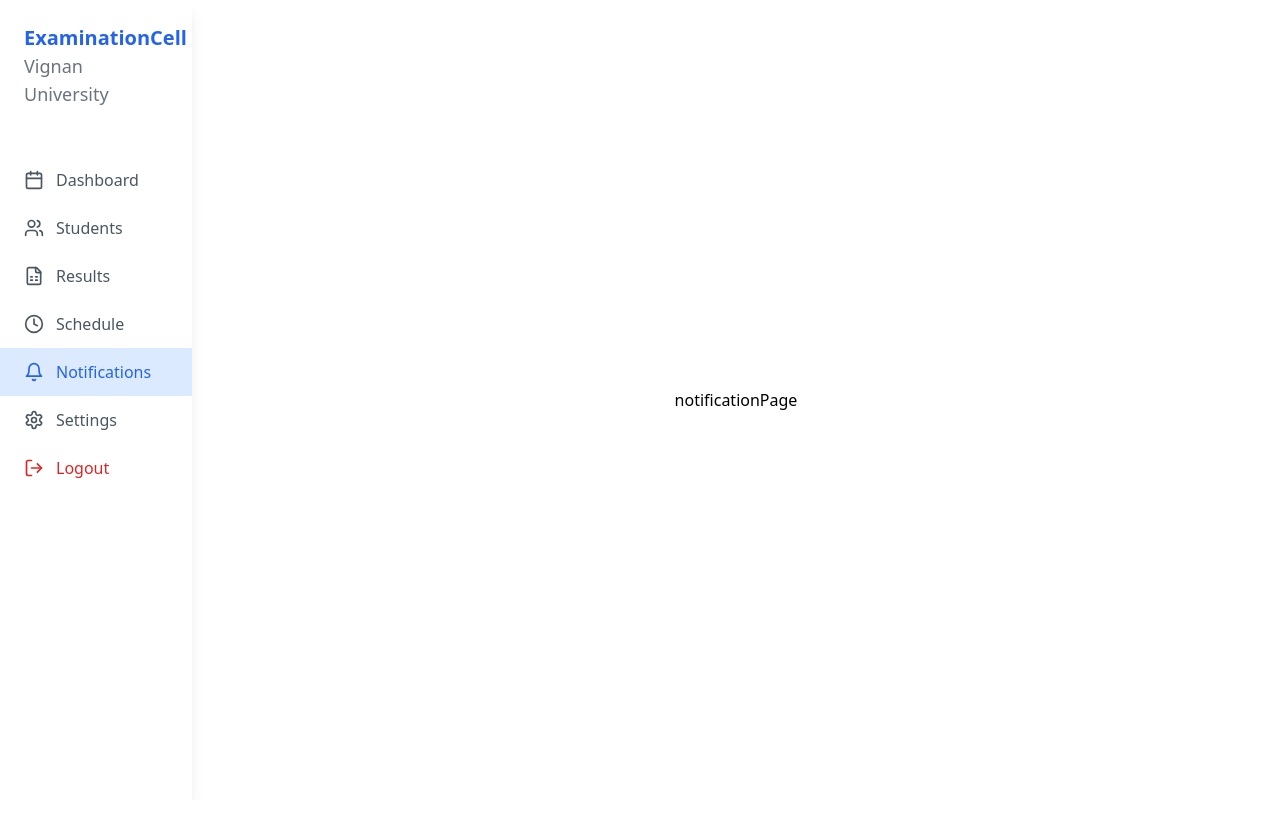
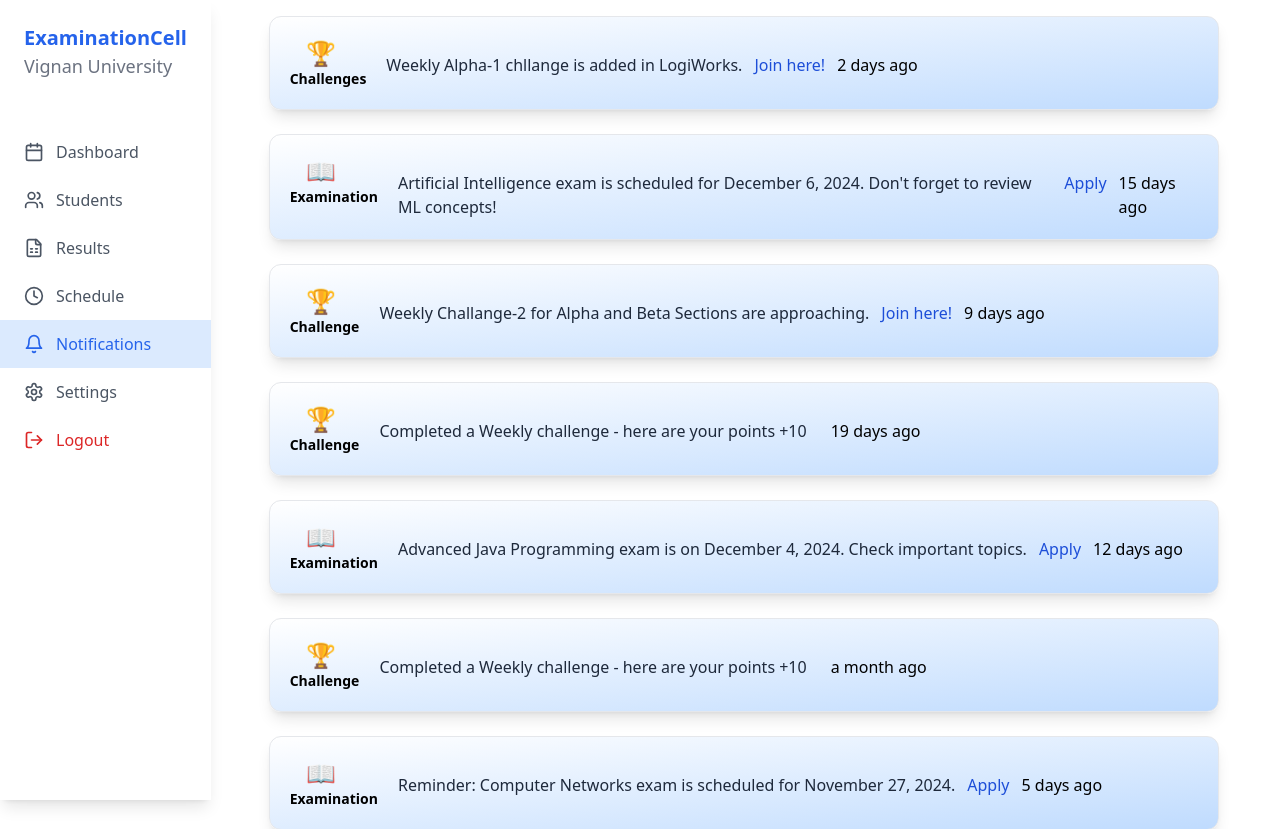
Before and after one commit to harshitha3008/ExaminationCell, a React (Vite) app in the folder frontend/: page /notifications in a window 1280 px wide. Shown: the top 829 px of the page. Before the commit the page ends 800 px from the top, so only its background shows below. Built offline with nearby package versions, Linux system fonts and the light colour scheme; sample sign-in values are in the browser's storage.

Commit message:
Created Schedule and notification pages and components

```diff
--- a/frontend/package.json
+++ b/frontend/package.json
@@ -11,6 +11,7 @@
   },
   "dependencies": {
     "axios": "^1.8.2",
+    "framer-motion": "^12.4.10",
     "lucide-react": "^0.344.0",
     "react": "^18.3.1",
     "react-dom": "^18.3.1",
--- /dev/null
+++ b/frontend/src/components/NotificationBox.tsx
@@ -0,0 +1,32 @@
+import { motion } from "framer-motion";
+
+export default function NotificationBox({ data }: { data: any }) {
+  return (
+    <div className="grid grid-cols-1 md:grid-cols-1 gap-6 w-11/12 p-4">
+      {data.map((item: any, index: any) => (
+        <motion.div
+          key={index} // Moved key to the correct position
+          initial={{ opacity: 0, x: 150 }} // Start from right
+          animate={{ opacity: 1, x: 0 }} // Animate to normal position
+          transition={{ duration: 0.75, delay: index * 0.1 }} // Delay for each item
+        >
+          <div
+            className="flex p-5 border rounded-xl shadow-lg font-normal hover:shadow-2xl hover:scale-105 transition-transform duration-300 bg-gradient-to-br gap-3 from-white to-blue-200"
+          >
+            <div>
+              <span className="text-xl md:text-2xl font-semibold ml-4">
+                {item.icon}
+              </span>
+              <p className="text-sm font-bold">{item.type}</p>
+            </div>
+            <span className="text-slate-800 ml-2 text-xl md:text-base mt-4">
+              {item.text} {item.reward}
+            </span>
+            <span className="text-blue-700 mt-4">{item.link}</span>
+            <span className="flex justify-end mt-4 ">{item.time}</span>
+          </div>
+        </motion.div>
+      ))}
+    </div>
+  );
+}
--- /dev/null
+++ b/frontend/src/components/ScheduleBox.tsx
@@ -0,0 +1,47 @@
+import { Calendar } from "lucide-react";
+import { motion } from "framer-motion";
+
+export default function ScheduleBox({ data }: { data: any[] }) {
+  return (
+    <div className="grid grid-cols-1 md:grid-cols-2 gap-6 w-full p-4">
+      {data.map((item: any, index: any) => (
+        <motion.div
+          key={index} // Moved key to the correct position
+          initial={{ opacity: 0, x: 150 }} // Start from right
+          animate={{ opacity: 1, x: 0 }} // Animate to normal position
+          transition={{ duration: 0.75, delay: index * 0.1 }} // Delay for each item
+        >
+          <div
+            className="p-5 border rounded-xl shadow-lg font-light hover:shadow-2xl hover:scale-[1.03] transition-transform duration-300
+                       bg-gradient-to-br from-white to-blue-200"
+          >
+            <h2 className="text-xl md:text-2xl font-semibold">{item.title}</h2>
+            <p className="text-slate-800 my-3 text-sm md:text-base">{item.description}</p>
+
+            <div className="flex gap-4 mb-3">
+              <a
+                href="/aws.pdf"
+                target="_blank"
+                className="text-blue-800 hover:underline cursor-pointer"
+              >
+                See here
+              </a>
+              <a
+                href="/aws.pdf"
+                download="sample.pdf"
+                className="text-blue-800 hover:underline cursor-pointer"
+              >
+                Download
+              </a>
+            </div>
+
+            <div className="flex items-center text-sm md:text-base text-gray-700">
+              <Calendar className="mt-1 mr-2 w-5 h-5" />
+              <span>{item.date}</span>
+            </div>
+          </div>
+        </motion.div>
+      ))}
+    </div>
+  );
+}
--- a/frontend/src/pages/Notifications.tsx
+++ b/frontend/src/pages/Notifications.tsx
@@ -1,11 +1,118 @@
-import Sidebar from "../components/Sidebar"
+import Sidebar from "../components/Sidebar";
+import NotificationBox from "../components/NotificationBox";
 
+export default function NotificationsPage() {
+  const notifications = [
+    {
+      id: 1,
+      type: "Challenges",
+      icon: "🏆",
+      text: "Weekly Alpha-1 chllange is added in LogiWorks.",
+      link: "Join here!",
+      time: "2 days ago",
+    },
+    {
+      id: 12,
+      type: "Examination",
+      icon: "📖",
+      text: "Artificial Intelligence exam is scheduled for December 6, 2024. Don't forget to review ML concepts!",
+      link: "Apply",
+      time: "15 days ago",
+    },
+    {
+      id: 2,
+      type: "Challenge",
+      icon: "🏆",
+      text: "Weekly Challange-2 for Alpha and Beta Sections are approaching.",
+      link: "Join here!",
+      time: "9 days ago",
+    },
 
-export default function NotificationsPage(){
-    return(<div className="min-h-screen flex">
+    {
+      id: 4,
+      type: "Challenge",
+      icon: "🏆",
+      text: "Completed a Weekly challenge - here are your points ",
+      reward: "+10",
+      time: "19 days ago",
+    },
+    {
+      id: 10,
+      type: "Examination",
+      icon: "📖",
+      text: "Advanced Java Programming exam is on December 4, 2024. Check important topics.",
+      link: "Apply",
+      time: "12 days ago",
+    },
+
+    {
+      id: 6,
+      type: "Challenge",
+      icon: "🏆",
+      text: "Completed a Weekly challenge - here are your points ",
+      reward: "+10",
+      time: "a month ago",
+    },
+
+    // 📚 EXAM-RELATED NOTIFICATIONS 📚
+    {
+      id: 7,
+      type: "Examination",
+      icon: "📖",
+      text: "Reminder: Computer Networks exam is scheduled for November 27, 2024.",
+      link: "Apply",
+      time: "5 days ago",
+    },
+    {
+      id: 8,
+      type: "Examination",
+      icon: "📖",
+      text: "Data Mining Techniques exam is coming up on November 29, 2024.",
+      link: "Apply",
+      time: "7 days ago",
+    },
+    {
+      id: 9,
+      type: "Examination",
+      icon: "📖",
+      text: "Compiler Design exam is scheduled for December 1, 2024. Start revising!",
+      link: "Apply",
+      time: "10 days ago",
+    },
+    {
+      id: 5,
+      type: "Challenge",
+      icon: "🏆",
+      text: "Biweekly Contest 150 and Weekly Contest 437 are approaching.",
+      link: "Join here!",
+      time: "23 days ago",
+    },
+    {
+      id: 11,
+      type: "Examination",
+      icon: "📖",
+      text: "Lab exams start on November 14, 2024. Ensure all practicals are revised.",
+      link: "Apply",
+      time: "18 days ago",
+    },
+    {
+      id: 3,
+      type: "Challenge",
+      icon: "🏆",
+      text: "Weekly Contest 438 is approaching.",
+      link: "Join here!",
+      time: "16 days ago",
+    },
+  ];
+
+  return (
+    <div className="min-h-screen flex">
+      <div className="fixed">
         <Sidebar />
-        <div className="flex justify-center items-center w-full">
-            notificationPage
-        </div>
-    </div>)
+      </div>
+      <div className="flex justify-center items-center w-full ml-52">
+        <NotificationBox data={notifications} />
+      </div>
+    </div>
+  );
 }
--- a/frontend/src/pages/Schedule.tsx
+++ b/frontend/src/pages/Schedule.tsx
@@ -1,11 +1,106 @@
 import Sidebar from "../components/Sidebar"
+import ScheduleBox from "../components/ScheduleBox"
+
+export default function SchedulePage(){
+    const data = [
+        {
+          title: "Supply Examination Schedule",
+          description:
+            "Students with backlogs must apply for the summer semester and attend the supply exams to clear their subjects.",
+          date: "June 15, 2025",
+        },
+        {
+          title: "End Semester Examination",
+          description:
+            "Final semester exams for all subjects will be conducted between 27th Nov and 9th Dec as per the schedule.",
+          date: "Nov 27 - Dec 9, 2025",
+        },
+        {
+          title: "Mid-Semester Examination",
+          description:
+            "The mid-sem exams will be conducted between 15th Oct and 22nd Oct, covering 50% of the syllabus.",
+          date: "Oct 15 - Oct 22, 2025",
+        },
+        {
+          title: "Lab External Examination",
+          description:
+            "All lab exams will be held between 14th Nov and 20th Nov. Ensure that lab records and viva preparations are complete.",
+          date: "Nov 14 - Nov 20, 2025",
+        },
+        {
+          title: "Project Viva & Presentation",
+          description:
+            "Final-year students must present their projects to external evaluators between 10th Dec and 15th Dec.",
+          date: "Dec 10 - Dec 15, 2025",
+        },
+        {
+          title: "Revaluation & Recounting Process",
+          description:
+            "Students who wish to apply for revaluation or recounting can submit their applications within 15 days after results are announced.",
+          date: "Varies based on result announcement",
+        },
+        {
+          title: "Internal Assessment Tests",
+          description:
+            "Two internal assessments will be conducted per semester. The best of two will be considered for final grading.",
+          date: "Aug 20 & Sep 25, 2025",
+        },
+        {
+          title: "Practical Training & Certification",
+          description:
+            "Students must complete mandatory practical training in labs and obtain certifications before semester-end.",
+          date: "Nov 30, 2025",
+        },
+        {
+          title: "University Convocation Ceremony",
+          description:
+            "Graduating students will receive their degrees at the convocation ceremony scheduled in January.",
+          date: "Jan 10, 2026",
+        },
+        {
+          title: "Entrance Examination for New Admissions",
+          description:
+            "The university entrance exam for new admissions will be conducted on July 15th. Candidates must bring their hall tickets and valid ID proof.",
+          date: "July 15, 2025",
+        },
+        {
+          title: "Supplementary Exam Registration Deadline",
+          description:
+            "Students who wish to apply for supplementary exams must submit their applications before August 10th to avoid late fees.",
+          date: "Aug 10, 2025",
+        },
+        {
+          title: "Mock Test Series for Semester Exams",
+          description:
+            "A mock test series will be available online from November 1st to help students prepare for semester exams.",
+          date: "Nov 1 - Nov 20, 2025",
+        },
+        {
+          title: "Final Year Comprehensive Viva",
+          description:
+            "All final-year students must appear for a comprehensive viva examination covering their entire coursework on December 5th.",
+          date: "Dec 5, 2025",
+        },
+        {
+          title: "Academic Calendar & Exam Timetable Release",
+          description:
+            "The official academic calendar and detailed exam timetable will be released by the university on September 1st.",
+          date: "Sep 1, 2025",
+        },
+        {
+          title: "Scholarship Eligibility Test",
+          description:
+            "Meritorious students can apply for the scholarship test scheduled for October 20th. Top scorers will receive financial assistance for tuition fees.",
+          date: "Oct 20, 2025",
+        },
+      ];
 
 
-export default function SchedulePage(){
+
     return(<div className="min-h-screen flex">
-        <Sidebar />
-        <div className="flex justify-center items-center w-full">
-            SchedulePage
+        <div className="fixed"><Sidebar /></div>
+        <div className="flex justify-center items-center flex-col w-full my-10 mx-4 ml-56">
+            <ScheduleBox data={data} />
         </div>
     </div>)
 }
```
Also changed, not shown: 2 other files (tests, documents, lock files or other folders).
